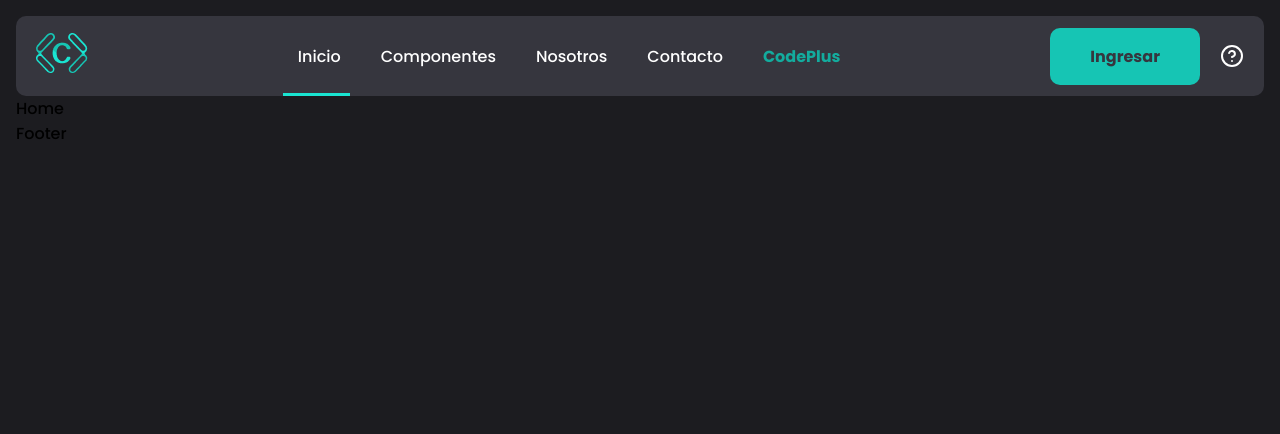
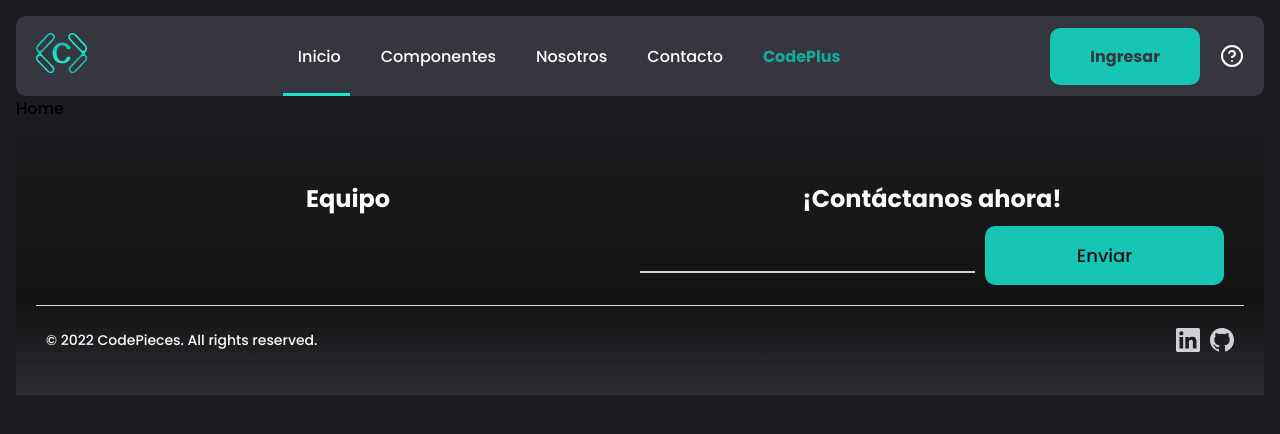
Before and after one commit to No-Country-simulation/s17-01-ft-node-react, a Next.js app in the folder frontend/: page / in a window 1280 px wide. Shown: the top 434 px of the page. Built offline with nearby package versions, Linux system fonts and the light colour scheme.

Commit message:
feat: footer

```diff
--- a/frontend/app/globals.css
+++ b/frontend/app/globals.css
@@ -80,6 +80,8 @@
  --neutral-5: #626270;
  --neutral-700: #36363E;
 
+ --color-white-text: #FAFAFA;
+ --color-background-degradent: #FFFFFF;
  --color-success: #30DB5B;
 
  --color-error: #FC0019;
--- a/frontend/components/Footer/index.tsx
+++ b/frontend/components/Footer/index.tsx
@@ -1,5 +1,32 @@
+/* eslint-disable @next/next/no-img-element */
+"use client";
+import { Button, Inputs } from "@/ui-atoms";
 import styles from "./styles.module.css";
 
 export function Footer() {
-    return <div>Footer</div>
-};
+  return (
+    <footer className={styles.footer}>
+      <div className={styles["footer__content"]}>
+        <div className={styles["footer__team"]}>
+          <h2 className={styles["footer__heading"]}>Equipo</h2>
+        </div>
+        <div className={styles["footer__contact"]}>
+          <h2 className={styles["footer__heading"]}>¡Contáctanos ahora!</h2>
+          <div className={styles["footer__contact-form"]}>
+            <Inputs type="email" name="email" onChange={() => {}} />
+            <Button variant="main" onClick={() => {}}>
+              Enviar
+            </Button>
+          </div>
+        </div>
+      </div>
+      <div className={styles["footer__bottom"]}>
+        <p className={styles["footer__copyright"]}>© 2022 CodePieces. All rights reserved.</p>
+        <div className={styles["footer__socials"]}>
+          <img src="/linkedinIcon.png" alt="linkedin" className={styles["footer__social-icon"]} />
+          <img src="/githubIcon.png" alt="github" className={styles["footer__social-icon"]} />
+        </div>
+      </div>
+    </footer>
+  );
+}
--- a/frontend/components/Footer/styles.module.css
+++ b/frontend/components/Footer/styles.module.css
@@ -0,0 +1,60 @@
+/* styles.module.css */
+
+.footer {
+  background-color: var(--neutral-700);
+  padding: 20px;
+  text-align: center;
+  background: linear-gradient(
+    to bottom,
+    #1c1c20 0%,
+    #121212 65%,
+    #2c2c33 100%
+  );
+
+}
+
+.footer__content {
+  display: flex;
+  justify-content: space-between;
+  padding: 20px;
+  border-bottom: 1px solid #ddd;
+}
+
+.footer__team,
+.footer__contact {
+  flex: 1;
+}
+
+.footer__heading {
+  font-size: 1.5rem;
+  color: var(--color-white-text);
+  margin-bottom: 10px;
+}
+
+.footer__contact-form {
+  display: flex;
+  gap: 10px;
+  justify-content: center;
+}
+
+.footer__bottom {
+  padding: 10px;
+  display: flex;
+  justify-content: space-between;
+  align-items: center;
+}
+
+.footer__copyright {
+  font-size: 0.875rem;
+  color: var(--color-white-text);
+}
+
+.footer__socials {
+  display: flex;
+  gap: 10px;
+}
+
+.footer__social-icon {
+  width: 24px;
+  height: 24px;
+}
--- a/frontend/utils/fonts/fonts.ts
+++ b/frontend/utils/fonts/fonts.ts
@@ -1,5 +1,4 @@
 import { Poppins } from 'next/font/google'
-
 export const regular = Poppins ({ subsets: ['latin'], weight: "300", variable: '--fontRegular'})
 export const medium = Poppins ({subsets: ['latin'], weight:"500", variable: '--fontMedium'})
 export const semiBold = Poppins ({subsets: ['latin'], weight:"700", variable: '--fontSemiBold'})
```
Also changed, not shown: frontend/public/githubIcon.png (added), frontend/public/linkedinIcon.png (added).
